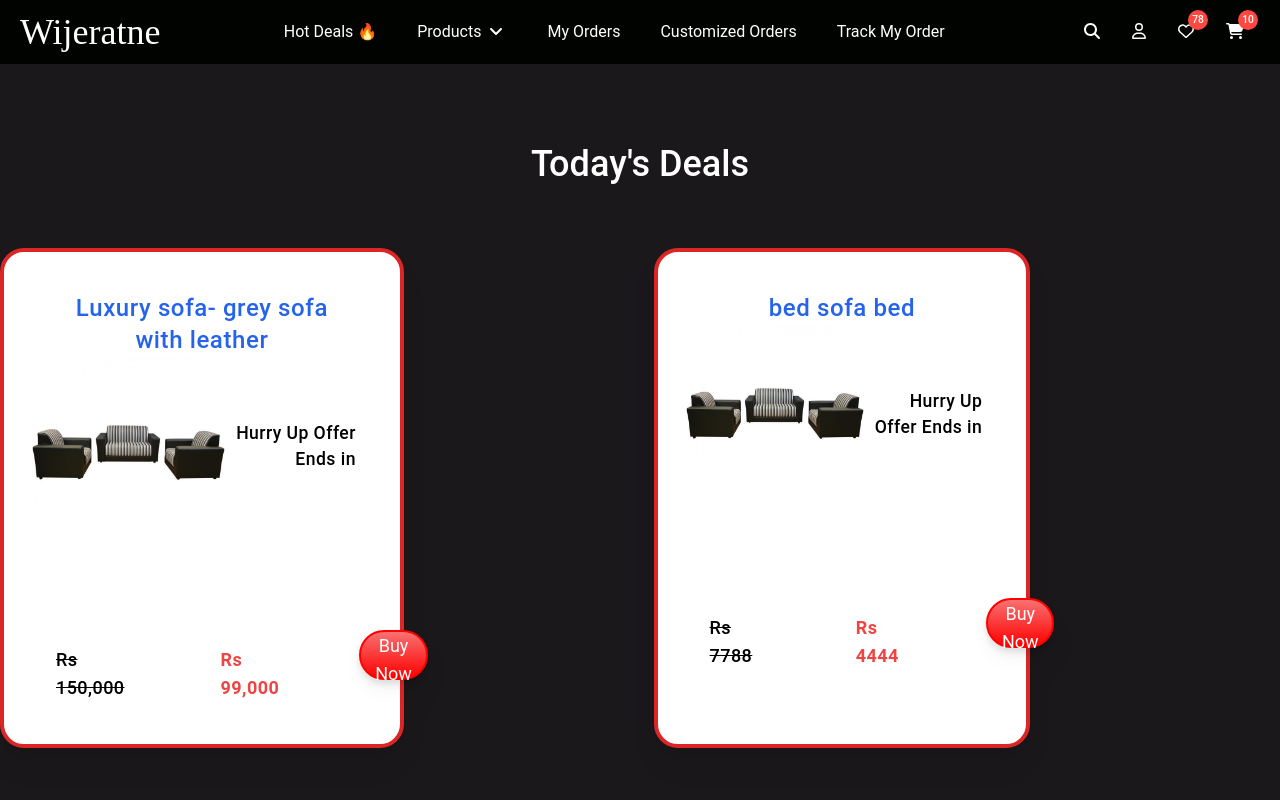
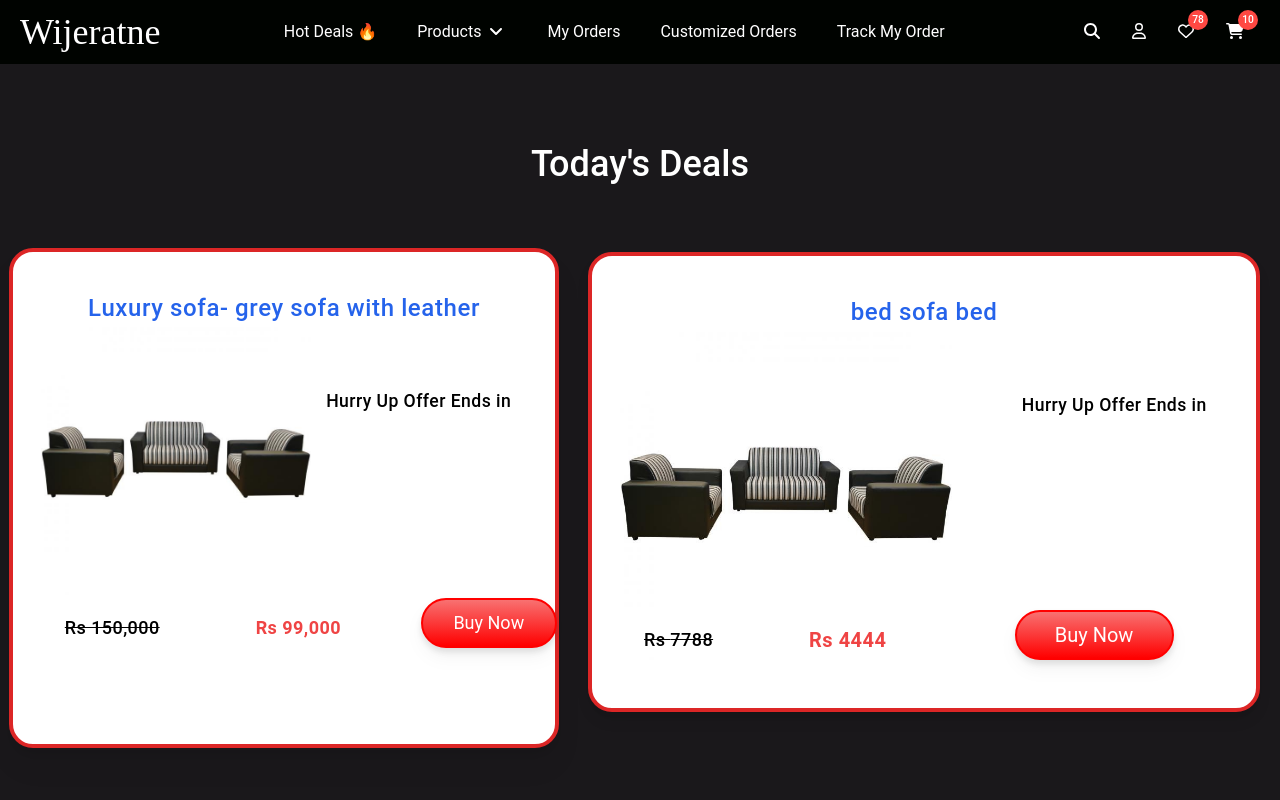
Before and after one commit to AkalankaNayanajith/Wijeratne_Furniture, a React (Create React App) app: page /hotdeals in a window 1280 px wide. Shown: the top 800 px of the page. Built offline with nearby package versions, Linux system fonts and the light colour scheme; what tw-elements would draw is missing.

Commit message:
Hot Deals Product card creatd

```diff
--- a/src/Components/HotDealsProdCard.jsx
+++ b/src/Components/HotDealsProdCard.jsx
@@ -8,11 +8,9 @@ function HotDealsProdCard({
 }) {
   return (
     <>
-      <div className="WholeArea w-[100%] h-[800px]  bg-[#1A181B]">
+      <div className="mx-5 mt-5">
 
-
-        <div className=" twoDealSections  w-[100%] h-[600px] flex justify-between">
-          <div className=" OneComponent w-[43%] h-[500px] bg-white border-4 border-red-600 rounded-3xl mt-16  m-auto drop-shadow-xl">
+          <div className=" OneComponent max-w-2xl h-[460px] bg-white border-4 border-red-600 rounded-3xl mt-12 shadow-lg hover:shadow-2xl ease-in-out hover:scale-105 duration-300">
             <div className="Productname w-[75%] m-auto text-blue-600 text-center font-poppins tracking-wide font-medium text-2xl mt-10">
               {ProductName}
             </div>
@@ -27,21 +25,23 @@ function HotDealsProdCard({
               </div>
             </div>
 
-            <div className="prices w-[100%] h-[15%] ml-7 mt-7 flex ">
+            <div className="prices w-[100%] h-[25%] pl-7 pt-14 flex ">
               <div className="MarketPrice ml-6 mt-4 font-poppins text-lg tracking-wide font-medium text-black line-through">
                Rs {NormalPrice}
               </div>
-              <div className="dicountedPrice mt-4 text-lg ml-24 text-red-500 font-poppins tracking-wide font-semibold">
+              <div className="dicountedPrice mt-4 text-xl ml-24 text-red-500 font-poppins tracking-wide font-semibold">
                Rs {DiscountedPrice}
               </div>
 
-              <button className="button border-2 text-white text-lg border-[#ff0000] bg-gradient-to-b from-red-400 to-[#ff0000]  rounded-full w-[25%] h-[50px] mt-0 ml-[5rem] drop-shadow-lg shadow-black transition duration-300 ease-in-out hover:-translate-y-1 hover:scale-110 ">
-                {" "}
+
+              <div className=" mt-0 ml-[8rem] w-[25%] h-full">
+              <button className="button w-full h-[50px] border-2 text-white text-xl border-[#ff0000] bg-gradient-to-b from-red-400 to-[#ff0000]  rounded-full  drop-shadow-lg shadow-black transition duration-300 ease-in-out hover:-translate-y-1 hover:scale-110 ">
                 Buy Now
               </button>
+              </div>
             </div>
           </div>
-        </div>
+
       </div>
     </>
   );
```
